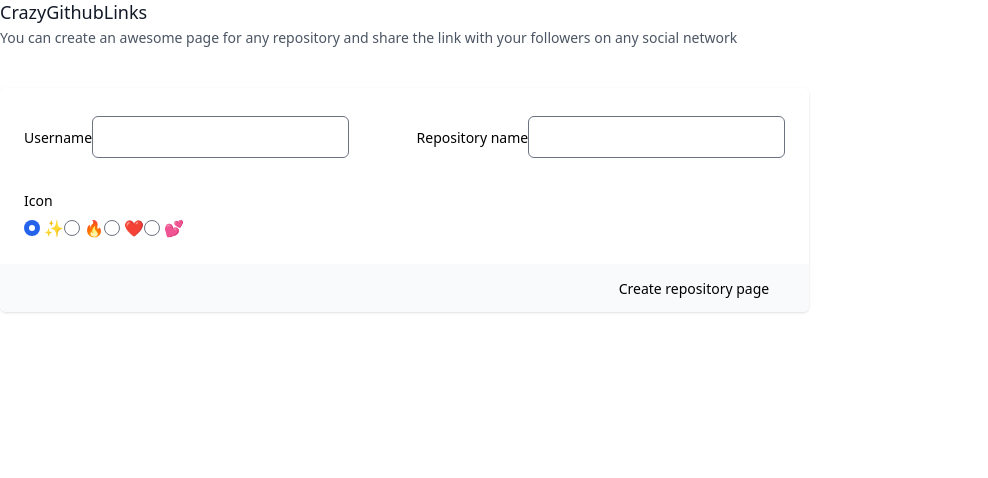
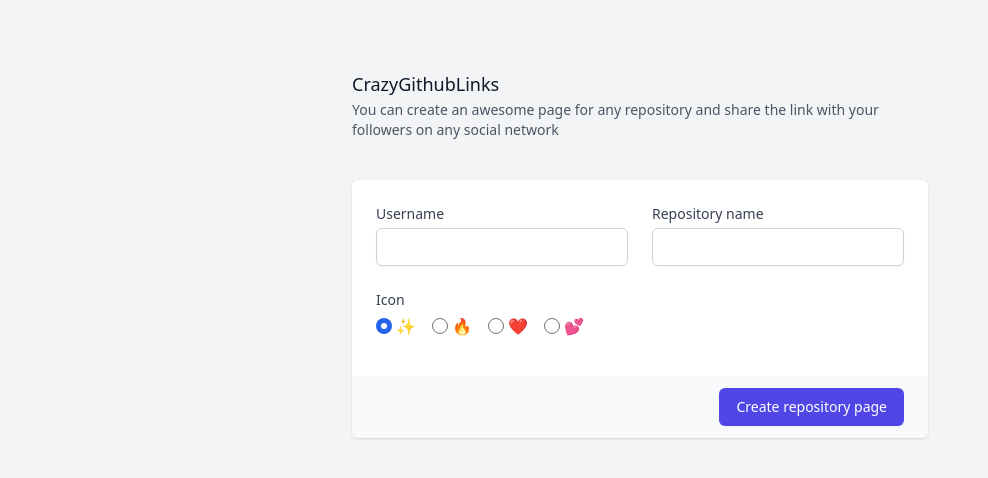
Before and after one commit to NMVikings/superchat-frontend-challenge, a Next.js app: page / in a window 1280 px wide. Shown: the top 478 px of the page, without its empty margins (0-988 px from the left). Built offline with nearby package versions, Linux system fonts and the light colour scheme.

Commit message:
Fix  tailwind.config

```diff
--- a/tailwind.config.js
+++ b/tailwind.config.js
@@ -1,7 +1,7 @@
 module.exports = {
   content: [
     "./src/pages/**/*.{js,ts,jsx,tsx}",
-    "./components/**/*.{js,ts,jsx,tsx}",
+    "./src/components/**/*.{js,ts,jsx,tsx}",
   ],
   theme: {
     extend: {},
```
